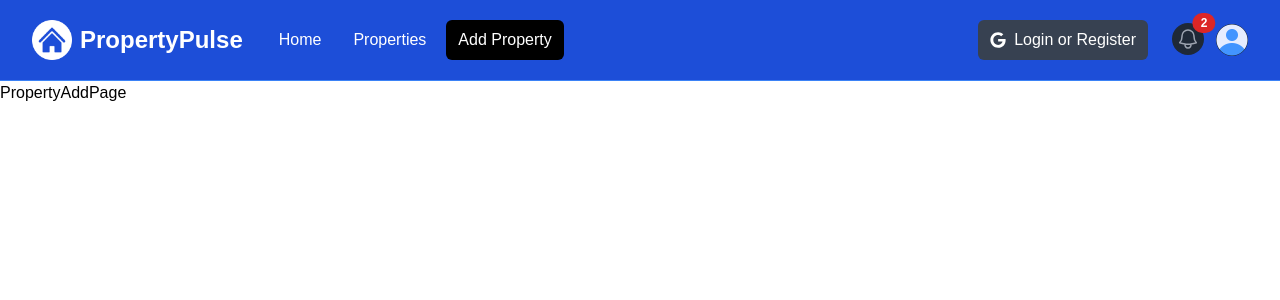
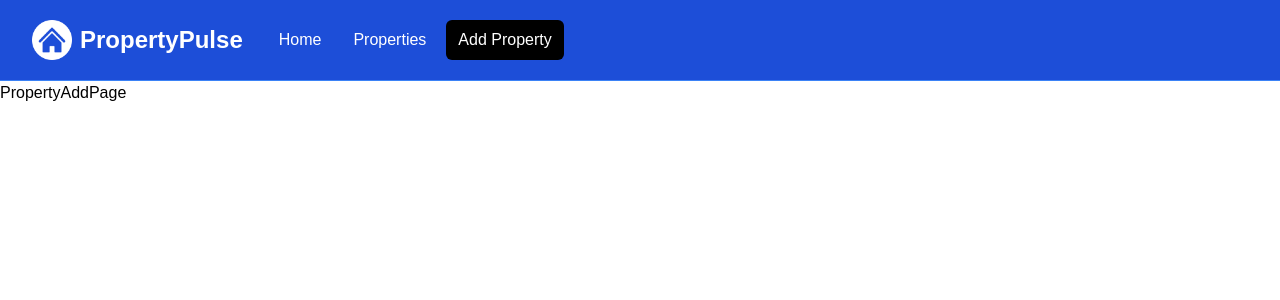
Before and after one commit to SofyaBorisenko/property-pulse, a Next.js app: page /properties/add in a window 1280 px wide. Shown: the top 300 px of the page. Built offline with nearby package versions, Linux system fonts and the light colour scheme.

Commit message:
upd Navbar with conditional rendering

```diff
--- a/app/layout.jsx
+++ b/app/layout.jsx
@@ -1,5 +1,5 @@
 import '../assets/styles/globals.css';
-import Navbar from '../components/NavBar';
+import Navbar from '../components/Navbar';
 
 export const metadata = {
   title: 'PropertyPulse | Find The Perfect Rental',
--- a/components/Navbar.jsx
+++ b/components/Navbar.jsx
@@ -10,7 +10,10 @@ import { FaGoogle } from 'react-icons/fa';
 const Navbar = () => {
   const [isMobileMenuOpen, setIsMobileMenuOpen] = useState(false);
   const [isProfileMenuOpen, setIsProfileMenuOpen] = useState(false);
+  const [isLoggedIn, setIsLoggedIn] = useState(true);
+
   const pathname = usePathname();
+
   return (
     <nav className='bg-blue-700 border-b border-blue-500'>
       <div className='mx-auto max-w-7xl px-2 sm:px-6 lg:px-8'>
@@ -72,6 +75,7 @@ const Navbar = () => {
                 >
                   Properties
                 </Link>
+                {isLoggedIn && (
                   <Link
                     href='/properties/add'
                     className={`${
@@ -80,11 +84,13 @@ const Navbar = () => {
                   >
                     Add Property
                   </Link>
+                )}
               </div>
             </div>
           </div>
 
           {/* <!-- Right Side Menu (Logged Out) --> */}
+          {!isLoggedIn && (
             <div className='hidden md:block md:ml-6'>
               <div className='flex items-center'>
                 <button className='flex items-center text-white bg-gray-700 hover:bg-gray-900 hover:text-white rounded-md px-3 py-2'>
@@ -93,8 +99,10 @@ const Navbar = () => {
                 </button>
               </div>
             </div>
+          )}
 
           {/* <!-- Right Side Menu (Logged In) --> */}
+          {!isLoggedIn && (
             <div className='absolute inset-y-0 right-0 flex items-center pr-2 md:static md:inset-auto md:ml-6 md:pr-0'>
               <Link href='messages.html' className='relative group'>
                 <button
@@ -194,6 +202,7 @@ const Navbar = () => {
                 )}
               </div>
             </div>
+          )}
         </div>
       </div>
 
@@ -217,6 +226,7 @@ const Navbar = () => {
             >
               Properties
             </Link>
+            {isLoggedIn && (
               <Link
                 href='/properties/add'
                 className={`${
@@ -225,10 +235,12 @@ const Navbar = () => {
               >
                 Add Property
               </Link>
+            )}
+            {!isLoggedIn && (
               <button className='flex items-center text-white bg-gray-700 hover:bg-gray-900 hover:text-white rounded-md px-3 py-2'>
-              <FaGoogle className='text-white mr-2' />
                 <span>Login or Register</span>
               </button>
+            )}
           </div>
         </div>
       )}
```
Lines whose indentation alone changed are shown as unchanged.
